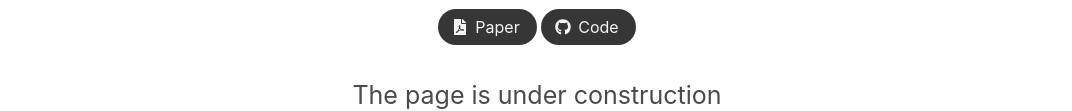
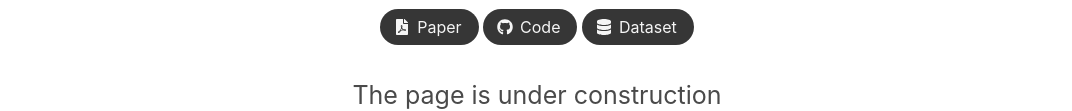
Before and after one commit to zyc-cver/M2Beats-2.0, a plain HTML site: page index.html in a window 1280 px wide. Shown: the part 202-313 px from the top of the page, without its empty margins (103-1175 px from the left). Drawn offline with nearby package versions, Linux system fonts and the light colour scheme; some icons are missing; a web font is replaced by a local one.

Commit message:
index.html

```diff
--- a/index.html
+++ b/index.html
@@ -126,7 +126,7 @@
             <div class="publication-links">
               <!-- PDF Link. -->
               <span class="link-block">
-                <a href=""
+                <a href="https://github.com/zyc-cver/M2Beats-2.0/tree/main"
                    class="external-link button is-normal is-rounded is-dark">
                   <span class="icon">
                       <i class="fas fa-file-pdf"></i>
@@ -135,12 +135,21 @@
                 </a>
               </span>
               <span class="link-block">
-                <a href=""
+                <a href="https://github.com/zyc-cver/M2Beats-2.0/tree/main"
                    class="external-link button is-normal is-rounded is-dark">
                   <span class="icon">
                       <i class="fab fa-github"></i>
                   </span>
                   <span>Code</span>
+                  </a>
+              </span>
+              <span class="link-block">
+                <a href="https://github.com/zyc-cver/M2Beats-2.0/tree/main"
+                   class="external-link button is-normal is-rounded is-dark">
+                  <span class="icon">
+                      <i class="fas fa-database"></i>
+                  </span>
+                  <span>Dataset</span>
                   </a>
               </span>
             </div>
```
